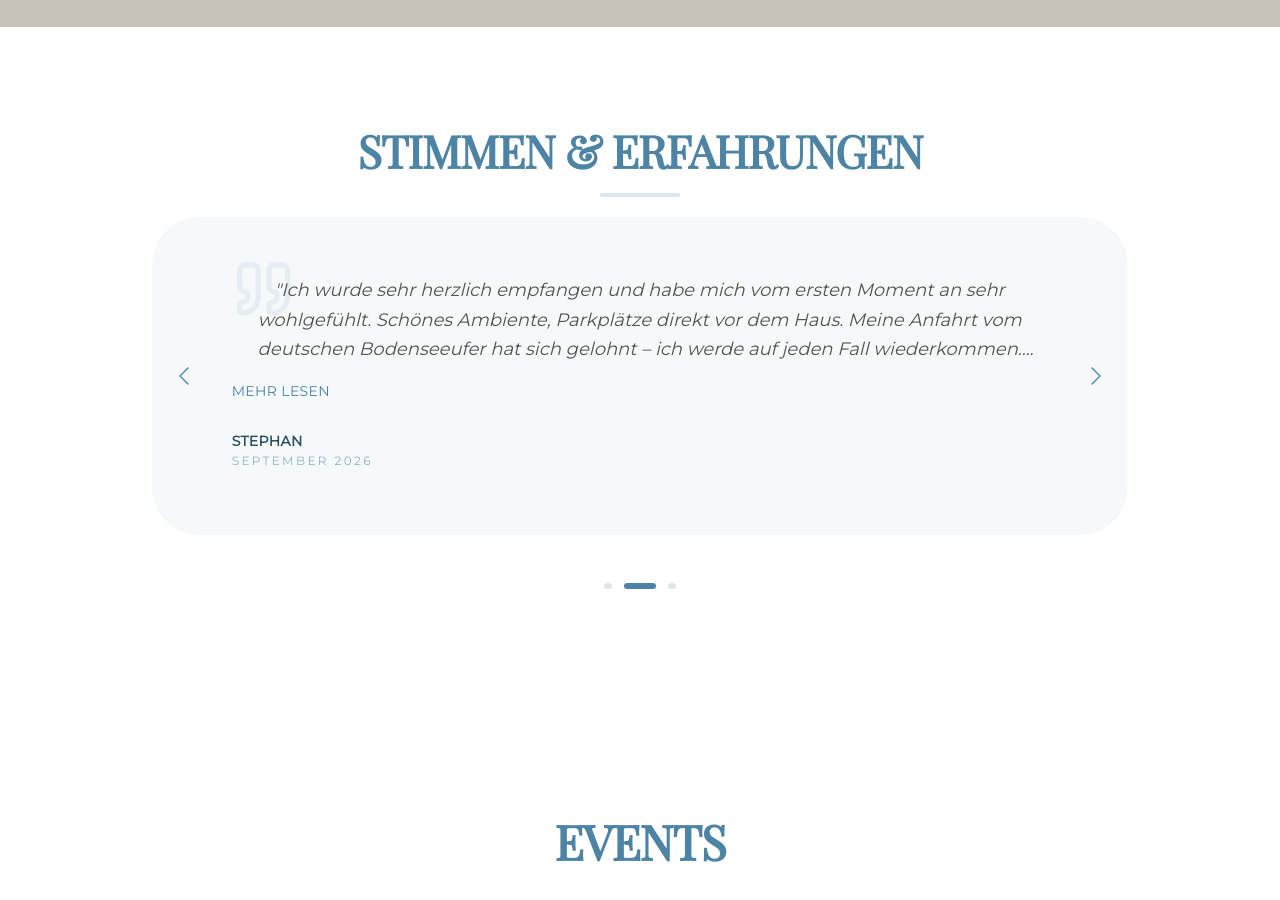
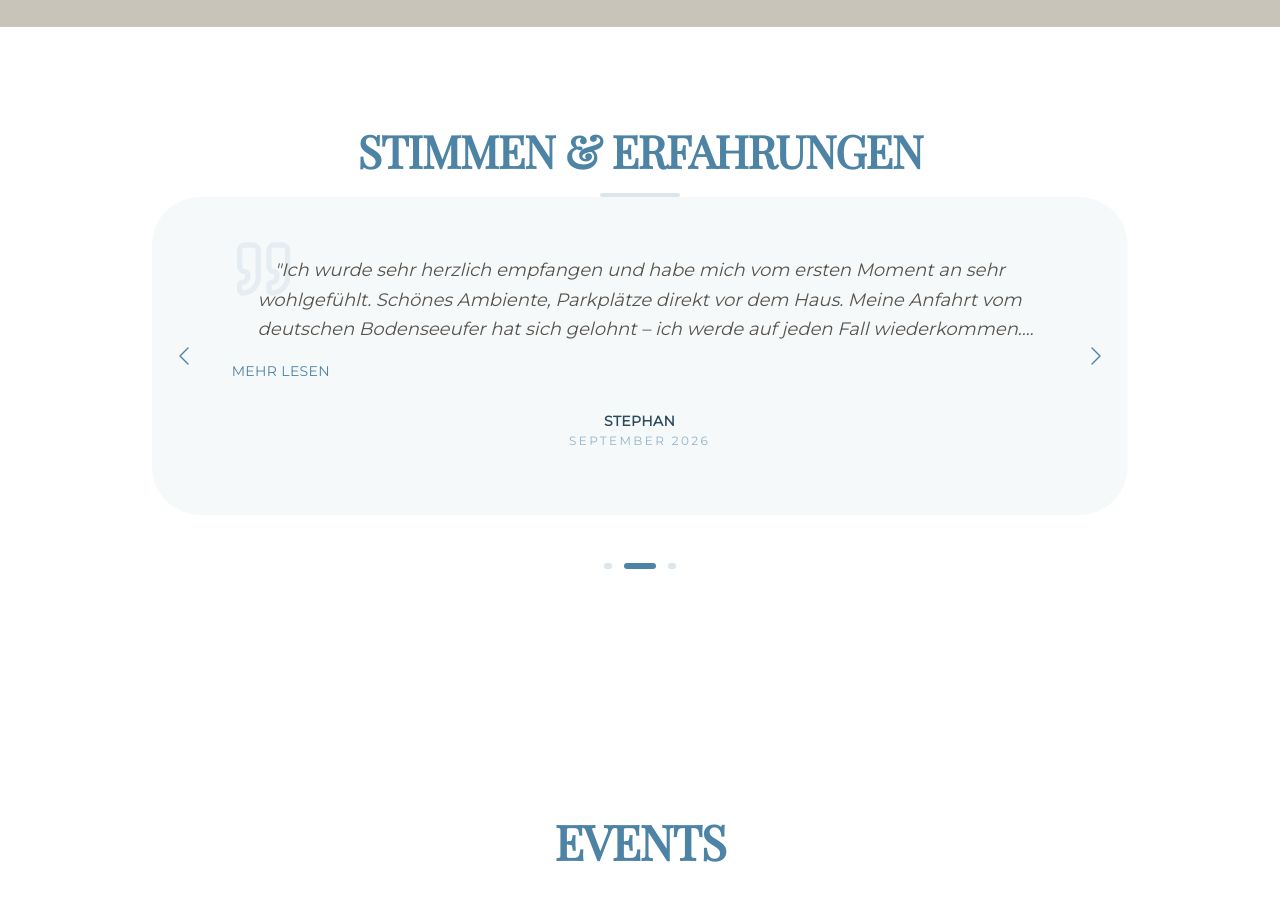
Before and after one commit to MadameMeduse/Zeit4Dich, a React (Vite) app: page / in a window 1280 px wide. Shown: the part 4000-4900 px from the top of the page. Built offline with nearby package versions, Linux system fonts and the light colour scheme.

Commit message:
remove animation from testimonial header

```diff
--- a/src/components/generated/TestimonialsSection.tsx
+++ b/src/components/generated/TestimonialsSection.tsx
@@ -232,13 +232,7 @@ export const TestimonialsSection: React.FC = () => {
 
   return (
     <section id="testimonials" className="py-8 sm:py-24 bg-white overflow-hidden">
-      <div className="max-w-5xl mx-auto px-6">
-        <motion.header
-          initial={reducedMotion ? false : { opacity: 0, y: 20 }}
-          whileInView={reducedMotion ? undefined : { opacity: 1, y: 0 }}
-          viewport={{ once: true }}
-          className="text-center sm:mb-5"
-        >
+      <div className="text-center sm:mb-5 max-w-5xl mx-auto px-6">
           <h2
             className="text-[#4d83a4] font-['Playfair_Display'] font-bold tracking-tight mb-4"
             style={{ fontSize: 'clamp(30px, 4vw, 45px)' }}
@@ -246,8 +240,6 @@ export const TestimonialsSection: React.FC = () => {
             STIMMEN & ERFAHRUNGEN
           </h2>
           <div className="h-1 w-20 bg-[#4d83a4]/20 mx-auto rounded-full" />
-        </motion.header>
-
         <div
           className="relative"
           onPointerEnter={handlePointerEnter}
```
